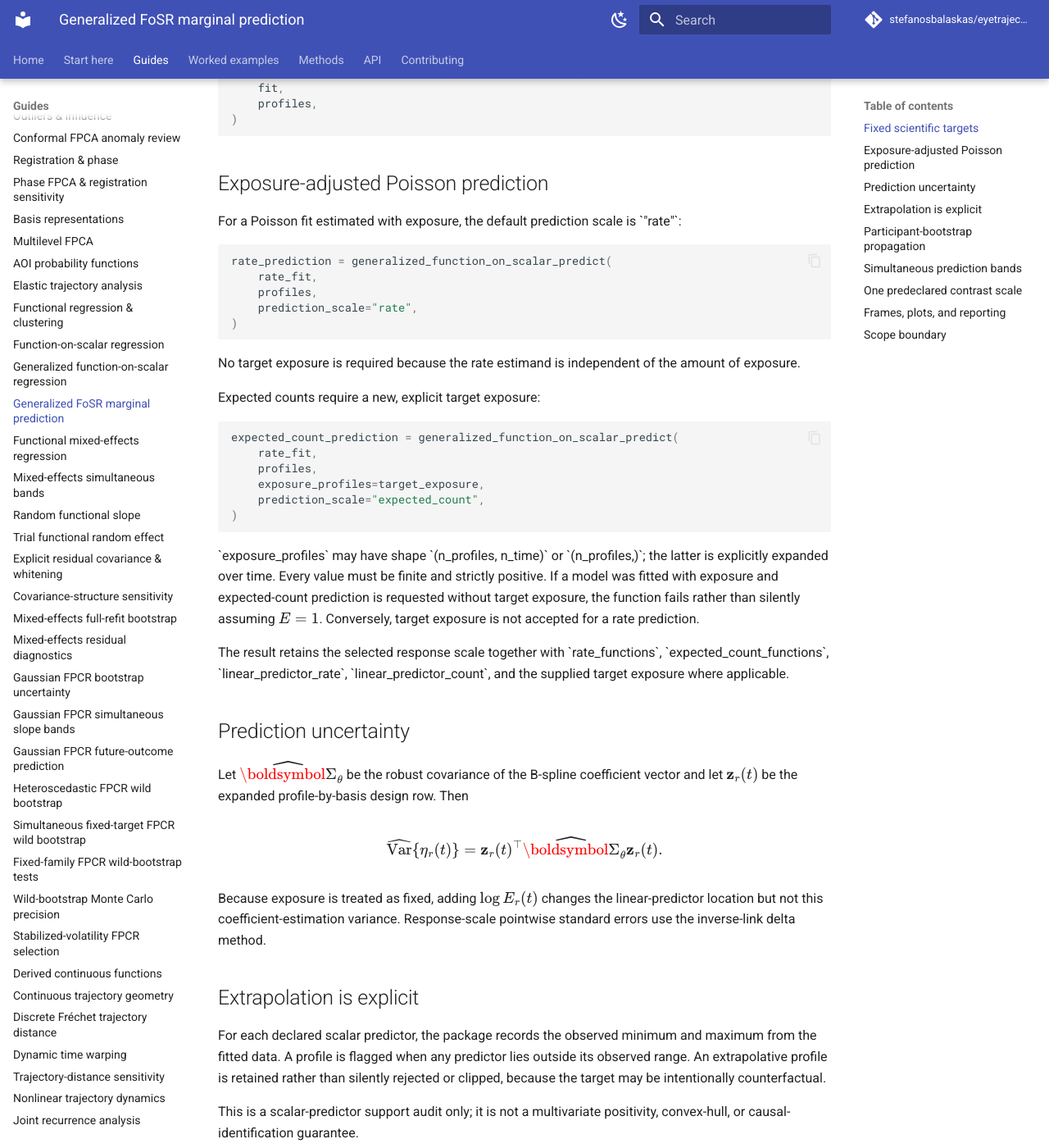
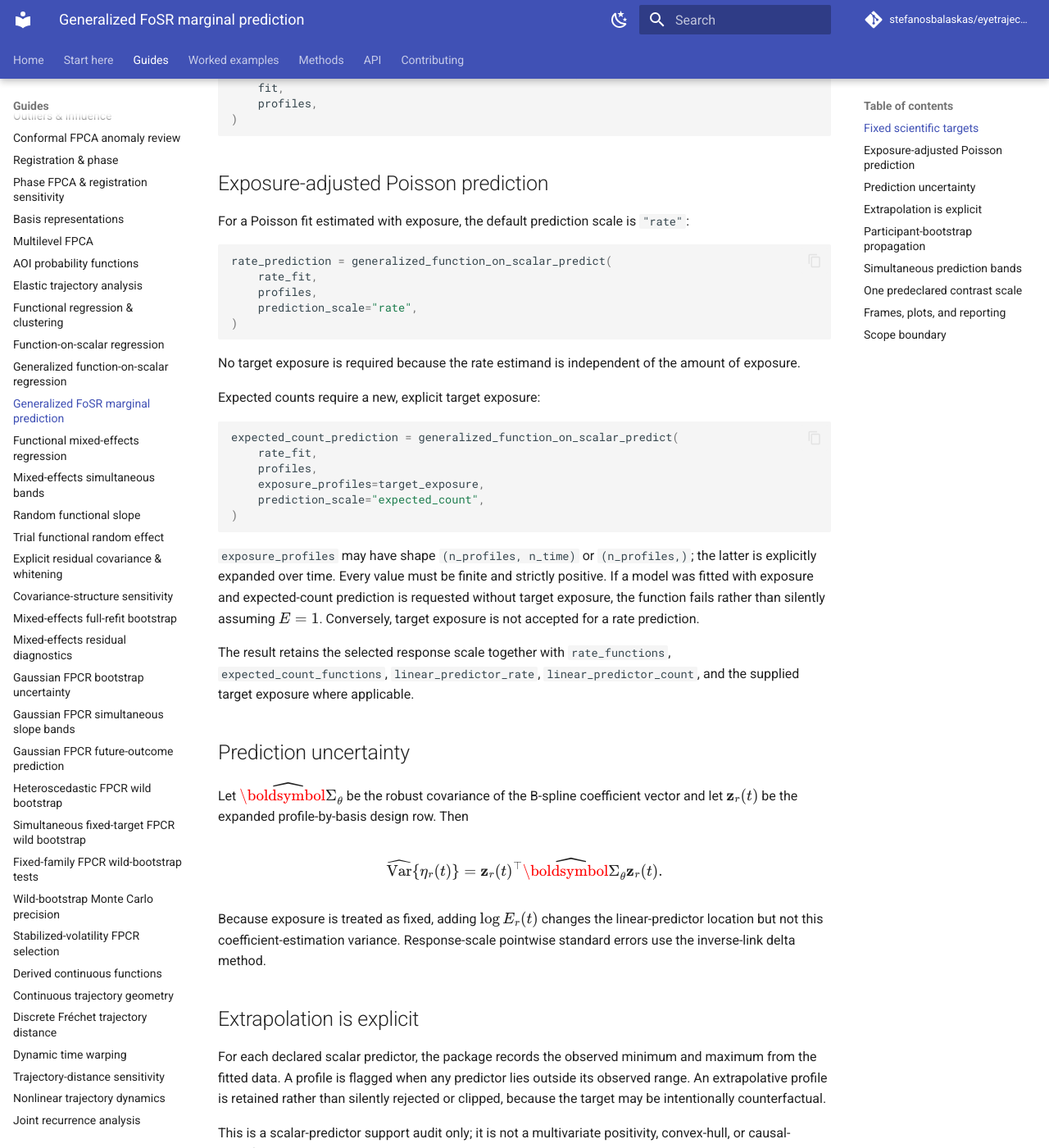
Before and after one commit to stefanosbalaskas/eyetrajectoriespy, an MkDocs documentation site: the page built from docs/methods/generalized-function-on-scalar-prediction.md, in a window 1280 px wide and 1400 px high, scrolled down 1237 px. Shown: the whole window at 82% size. Built offline with MkDocs 1.6.1 and Material for MkDocs 9.7.7, drawn with Linux system fonts in a browser that asks for light colours; comment, search, counter and statistics services are not loaded; some of the changed text lies outside the part shown.

```diff
--- a/docs/methods/generalized-function-on-scalar-prediction.md
+++ b/docs/methods/generalized-function-on-scalar-prediction.md
@@ -71,7 +71,7 @@ prediction = generalized_function_on_scalar_predict(
 ## Exposure-adjusted Poisson prediction
 
 For a Poisson fit estimated with exposure, the default prediction scale is
-\`"rate"\`:
+`"rate"`:
 
 ~~~python
 rate_prediction = generalized_function_on_scalar_predict(
@@ -95,16 +95,16 @@ expected_count_prediction = generalized_function_on_scalar_predict(
 )
 ~~~
 
-\`exposure_profiles\` may have shape \`(n_profiles, n_time)\` or
-\`(n_profiles,)\`; the latter is explicitly expanded over time. Every value must
+`exposure_profiles` may have shape `(n_profiles, n_time)` or
+`(n_profiles,)`; the latter is explicitly expanded over time. Every value must
 be finite and strictly positive. If a model was fitted with exposure and
 expected-count prediction is requested without target exposure, the function
 fails rather than silently assuming \(E=1\). Conversely, target exposure is not
 accepted for a rate prediction.
 
 The result retains the selected response scale together with
-\`rate_functions\`, \`expected_count_functions\`, \`linear_predictor_rate\`,
-\`linear_predictor_count\`, and the supplied target exposure where applicable.
+`rate_functions`, `expected_count_functions`, `linear_predictor_rate`,
+`linear_predictor_count`, and the supplied target exposure where applicable.
 
 ## Prediction uncertainty
 
@@ -197,8 +197,8 @@ M_r^{*(b)}
 \right|.
 \]
 
-With \`simultaneous_scope="profile"\`, each profile receives its own maximum
-critical value. With \`simultaneous_scope="family"\`, one maximum is taken over
+With `simultaneous_scope="profile"`, each profile receives its own maximum
+critical value. With `simultaneous_scope="family"`, one maximum is taken over
 all declared profiles and observed time points.
 
 The calibrated linear-predictor endpoints are transformed through the monotone
@@ -274,10 +274,10 @@ multiple post-hoc contrasts.
 
 ## Frames, plots, and reporting
 
-\`generalized_function_on_scalar_prediction_frame()\` now records the selected
+`generalized_function_on_scalar_prediction_frame()` now records the selected
 prediction scale and, where available, rate, expected count, and target
-exposure. \`generalized_function_on_scalar_mean_difference_frame()\` records
-both \`contrast_scale\` and the scale on which inference was calibrated.
+exposure. `generalized_function_on_scalar_mean_difference_frame()` records
+both `contrast_scale` and the scale on which inference was calibrated.
 
 The existing plotting and manuscript-reporting helpers adapt their labels to
 probability, rate, rate ratio, or expected-count interpretation.
```
